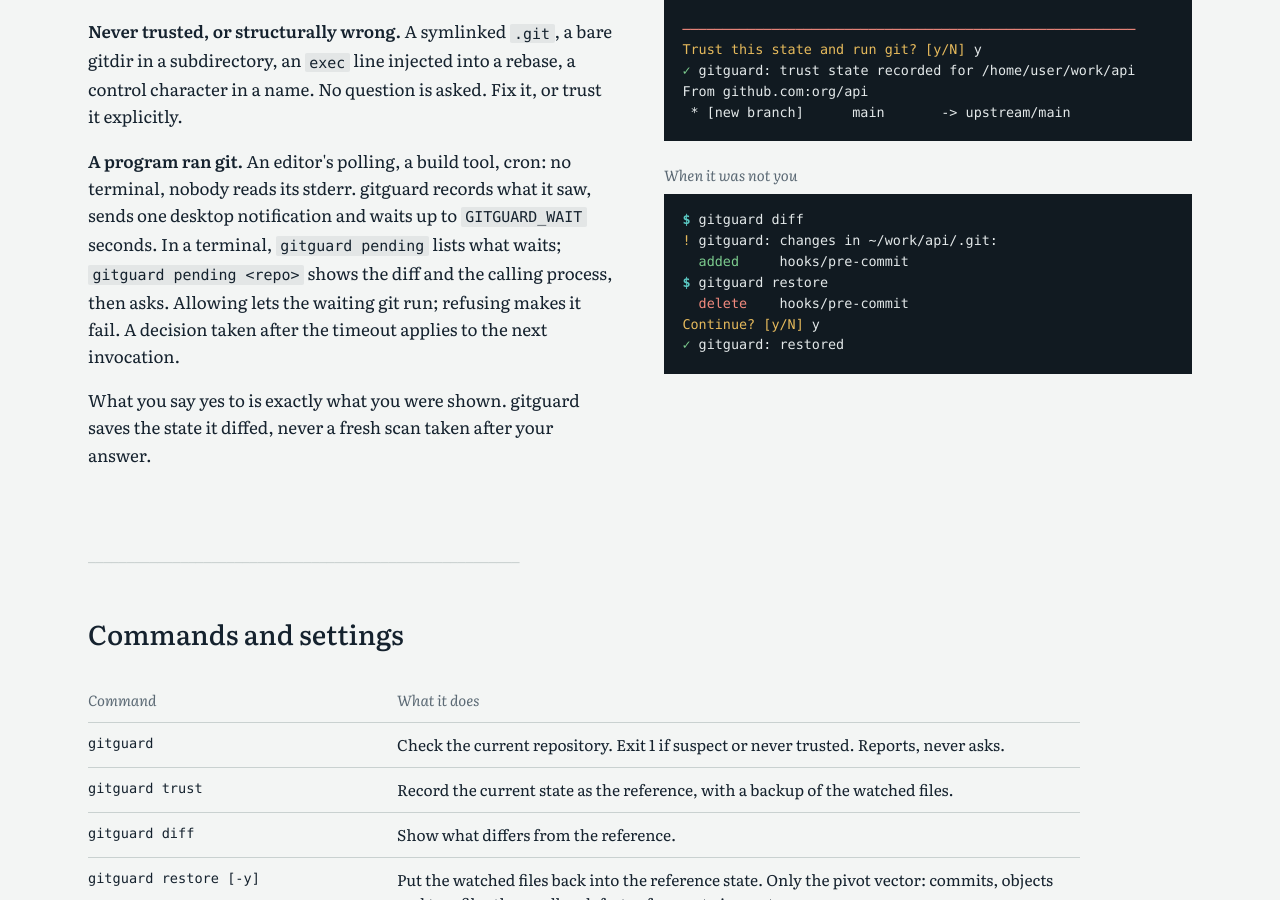
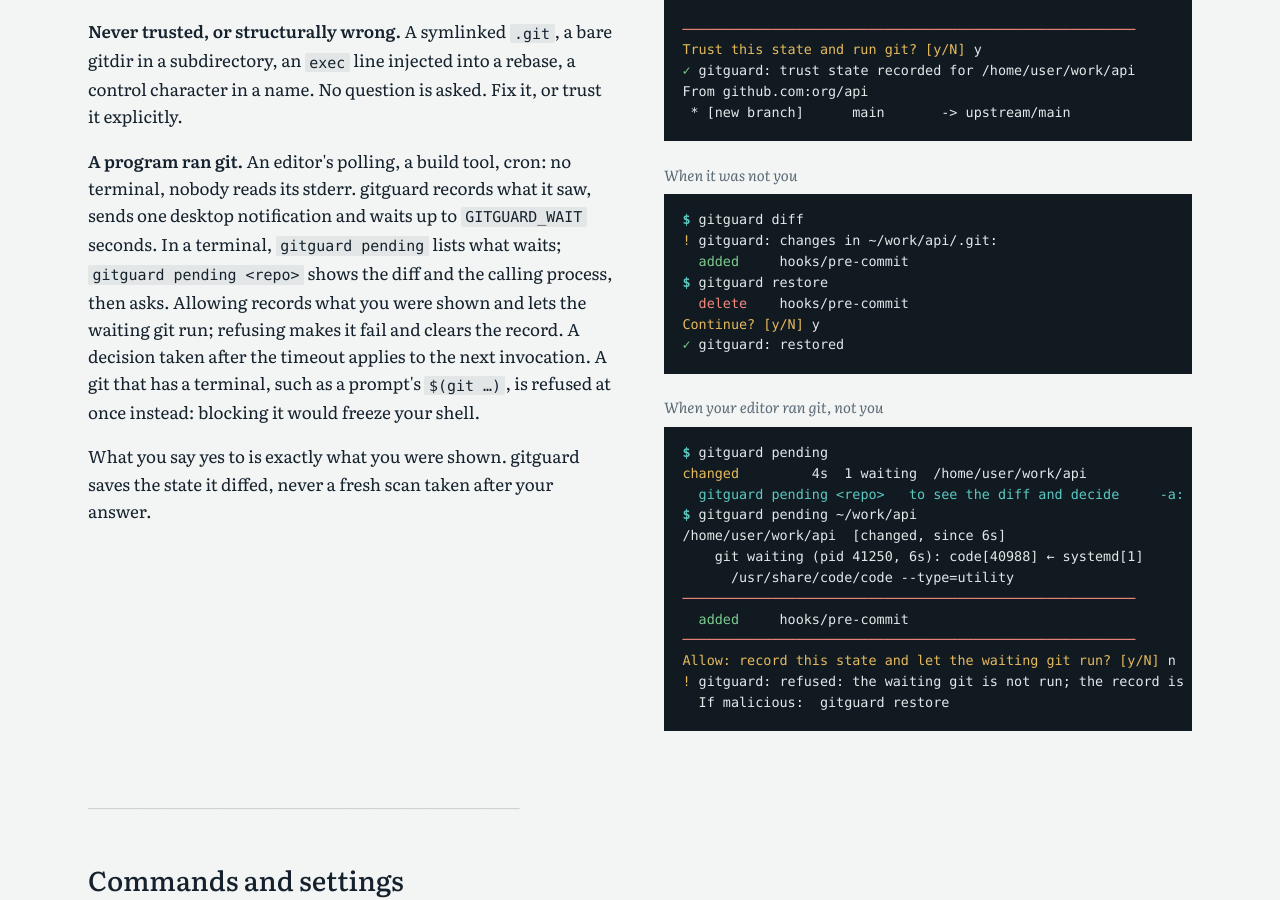
Before and after one commit to jbcayrou/gitguard, a Jekyll site: the page built from docs/index.html, in a window 1280 px wide and 900 px high, scrolled down 5185 px. Built offline with Jekyll 4.4.1, drawn with Linux system fonts in a browser that asks for light colours; some web fonts are replaced.

Commit message:
Docs: pending mode, sample session and how to try it by hand
README and the project page show a `gitguard pending` session (list,
review, refuse) and the -a/-c forms; README explains how to start a git
without a controlling terminal (setsid on Linux, start_new_session on
macOS, which has no setsid). CLAUDE.md gets the manual-check recipe and
its traps: nohup/& keep the terminal, zsh does not split "$GG".

Co-Authored-By: Claude Fable 5.1 <noreply@anthropic.com>

```diff
--- a/docs/index.html
+++ b/docs/index.html
@@ -140,7 +140,7 @@ description: A guard that refuses to run git on a repository whose trusted files
       <p><b>Branch tracking only.</b> <code>push -u</code>, <code>branch -u</code> and <code>checkout -b</code> write <code>branch.x.remote</code> and <code>branch.x.merge</code> to the config. If that is the whole difference, gitguard updates the reference itself, prints one line and runs git. That list is closed at those two keys.</p>
       <p><b>Anything else.</b> The diff is shown, then a question on the terminal: trust this state and run git, default no. The question goes through <code>/dev/tty</code>, so git's stdin is left alone. No question without a terminal, with stderr redirected, or with <code>GITGUARD_NO_PROMPT=1</code>.</p>
       <p><b>Never trusted, or structurally wrong.</b> A symlinked <code>.git</code>, a bare gitdir in a subdirectory, an <code>exec</code> line injected into a rebase, a control character in a name. No question is asked. Fix it, or trust it explicitly.</p>
-      <p><b>A program ran git.</b> An editor's polling, a build tool, cron: no terminal, nobody reads its stderr. gitguard records what it saw, sends one desktop notification and waits up to <code>GITGUARD_WAIT</code> seconds. In a terminal, <code>gitguard pending</code> lists what waits; <code>gitguard pending &lt;repo&gt;</code> shows the diff and the calling process, then asks. Allowing lets the waiting git run; refusing makes it fail. A decision taken after the timeout applies to the next invocation.</p>
+      <p><b>A program ran git.</b> An editor's polling, a build tool, cron: no terminal, nobody reads its stderr. gitguard records what it saw, sends one desktop notification and waits up to <code>GITGUARD_WAIT</code> seconds. In a terminal, <code>gitguard pending</code> lists what waits; <code>gitguard pending &lt;repo&gt;</code> shows the diff and the calling process, then asks. Allowing records what you were shown and lets the waiting git run; refusing makes it fail and clears the record. A decision taken after the timeout applies to the next invocation. A git that has a terminal, such as a prompt's <code>$(git …)</code>, is refused at once instead: blocking it would freeze your shell.</p>
       <p>What you say yes to is exactly what you were shown. gitguard saves the state it diffed, never a fresh scan taken after your answer.</p>
     </div>
     <div>
@@ -173,6 +173,20 @@ From github.com:org/api
   <span class="x">delete</span>    hooks/pre-commit
 <span class="w">Continue? [y/N]</span> y
 <span class="ok">✓</span> gitguard: restored</pre>
+      <p class="cap" style="margin-top:1.4rem">When your editor ran git, not you</p>
+<pre class="term"><span class="p">$</span> gitguard pending
+<span class="mod">changed</span>         4s  1 waiting  /home/user/work/api
+  <span class="hint">gitguard pending &lt;repo&gt;   to see the diff and decide     -a: all</span>
+<span class="p">$</span> gitguard pending ~/work/api
+/home/user/work/api  [changed, since 6s]
+    git waiting (pid 41250, 6s): code[40988] ← systemd[1]
+      /usr/share/code/code --type=utility
+<span class="hr">────────────────────────────────────────────────────────</span>
+  <span class="add">added</span>     hooks/pre-commit
+<span class="hr">────────────────────────────────────────────────────────</span>
+<span class="w">Allow: record this state and let the waiting git run? [y/N]</span> n
+<span class="w">!</span> gitguard: refused: the waiting git is not run; the record is cleared.
+  If malicious:  gitguard restore</pre>
     </div>
   </div>
 </section>
```
Also changed, not shown: CLAUDE.md (+17 -0 lines), README.md.
